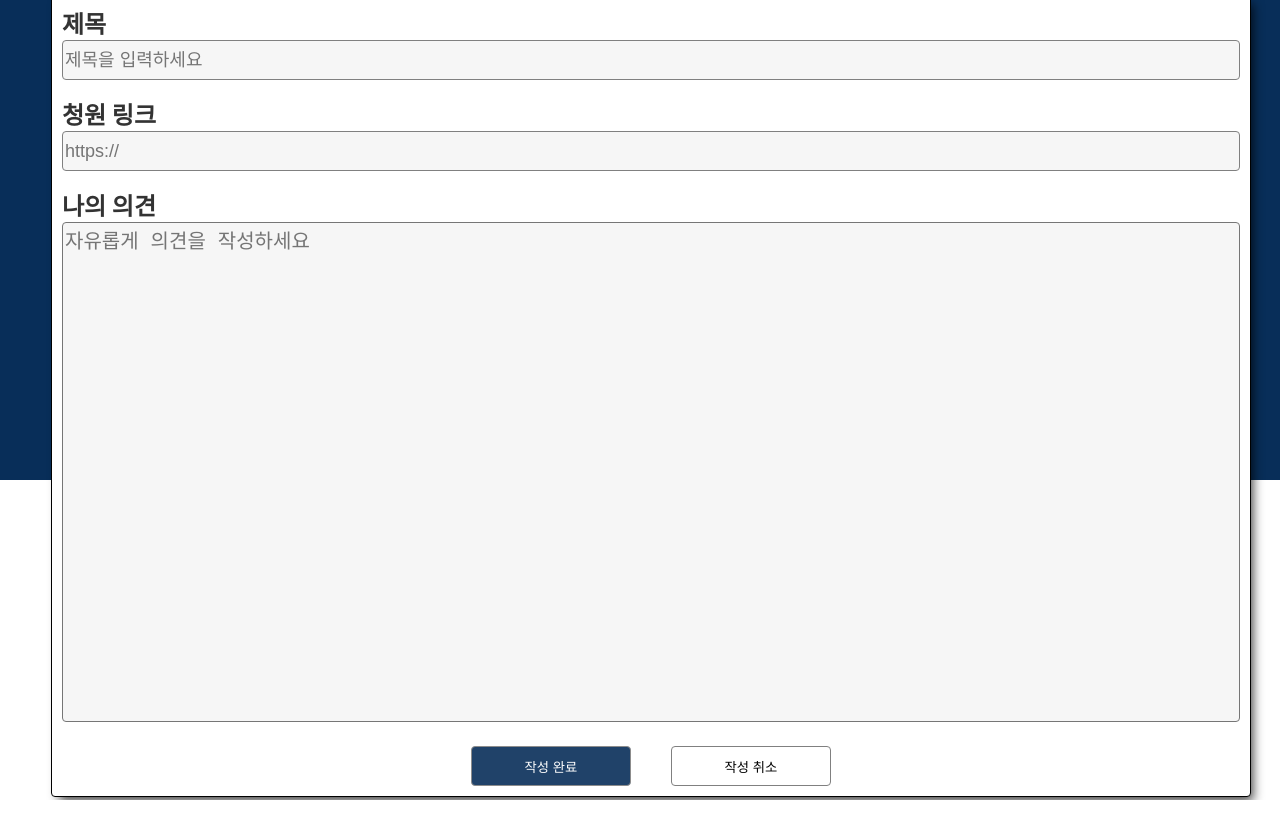
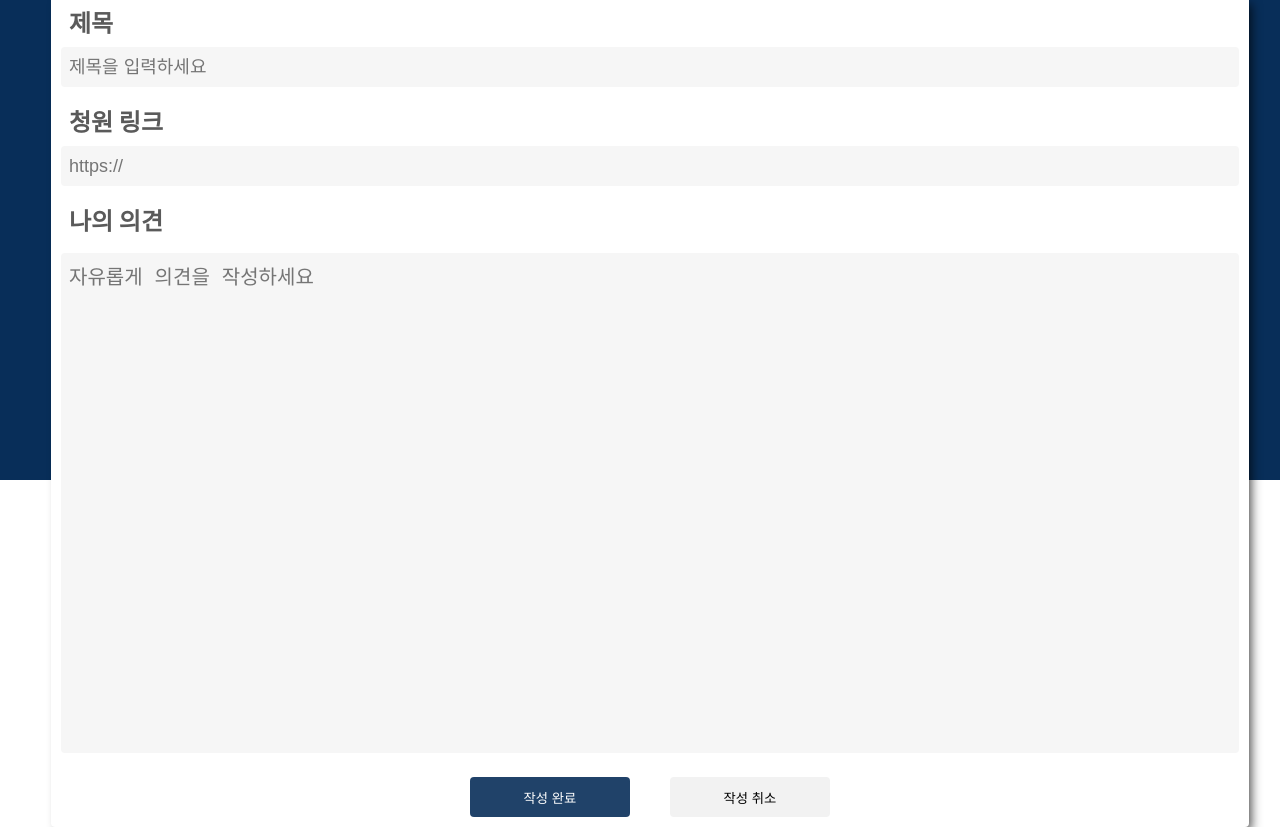
Before and after one commit to potato-club/national-petition-frontend, a Next.js app: page /board/add in a window 1280 px wide. Before the commit the page ends 800 px from the top, so only its background shows below. Built offline with nearby package versions, Linux system fonts and the light colour scheme.

Commit message:
등록 페이지 디자인 수정

```diff
--- a/pages/board/add.jsx
+++ b/pages/board/add.jsx
@@ -9,17 +9,23 @@ const add = () => {
       <IntroHeader />
       <FormBox>
         <InputContentBox>
-          <TypoGraphy type="h1" fontWeight="bold">
+          <Title>
+            <TypoGraphy type="h1" fontWeight="bold" color={customColor.gray}>
               제목
             </TypoGraphy>
+          </Title>
           <Input placeholder="제목을 입력하세요" />
-          <TypoGraphy type="h1" fontWeight="bold">
+          <Title>
+            <TypoGraphy type="h1" fontWeight="bold" color={customColor.gray}>
               청원 링크
             </TypoGraphy>
+          </Title>
           <Input placeholder="https://" />
-          <TypoGraphy type="h1" fontWeight="bold">
+          <Title>
+            <TypoGraphy type="h1" fontWeight="bold" color={customColor.gray}>
               나의 의견
             </TypoGraphy>
+          </Title>
           <OpinionInput placeholder="자유롭게 의견을 작성하세요" />
         </InputContentBox>
         <ButtonBox>
@@ -38,7 +44,6 @@ const FormBox = styled.form`
   left: 50%;
   margin-top: -406px;
   margin-left: -589px;
-  border: 1px solid black;
   border-radius: 4px;
   padding: 10px;
   box-shadow: 5px 7px 11px -3px rgba(0, 0, 0, 0.75);
@@ -46,22 +51,32 @@ const FormBox = styled.form`
   -moz-box-shadow: 5px 7px 11px -3px rgba(0, 0, 0, 0.75);
   background-color: white;
 `;
+
+const Title = styled.div`
+  margin-left: 8px;
+`;
+
 const Input = styled.input`
   width: 1178px;
   height: 40px;
   background-color: #f6f6f6;
-  border: 1px solid gray;
+  border: none;
+  padding: 8px;
   margin-bottom: 16px;
   border-radius: 4px;
   font-size: 18px;
+  margin-top: 8px;
 `;
 const InputContentBox = styled.div``;
 const OpinionInput = styled.textarea`
   width: 1178px;
   height: 500px;
   font-size: 20px;
+  border: none;
+  padding: 8px;
   background-color: #f6f6f6;
   border-radius: 4px;
+  margin-top: 16px;
   resize: none;
 `;
 
@@ -77,7 +92,7 @@ const Button = styled.button`
   width: 160px;
   height: 40px;
   border-radius: 4px;
-  border: 1px solid gray;
+  border: none;
   ${(props) =>
     props.add &&
     `
@@ -91,11 +106,10 @@ const Button = styled.button`
   ${(props) =>
     props.cancel &&
     `
-    background-color: white;
+    background-color: ${customColor.grayBg};
     &:hover {
-    background-color: ${customColor.deepBlue};
-    color:white;
-    opacity: 0.9;
+    background-color: ${customColor.grayBg};
+    opacity: 0.5;
     }
     `}
 `;
```
Lines whose indentation alone changed are shown as unchanged.
